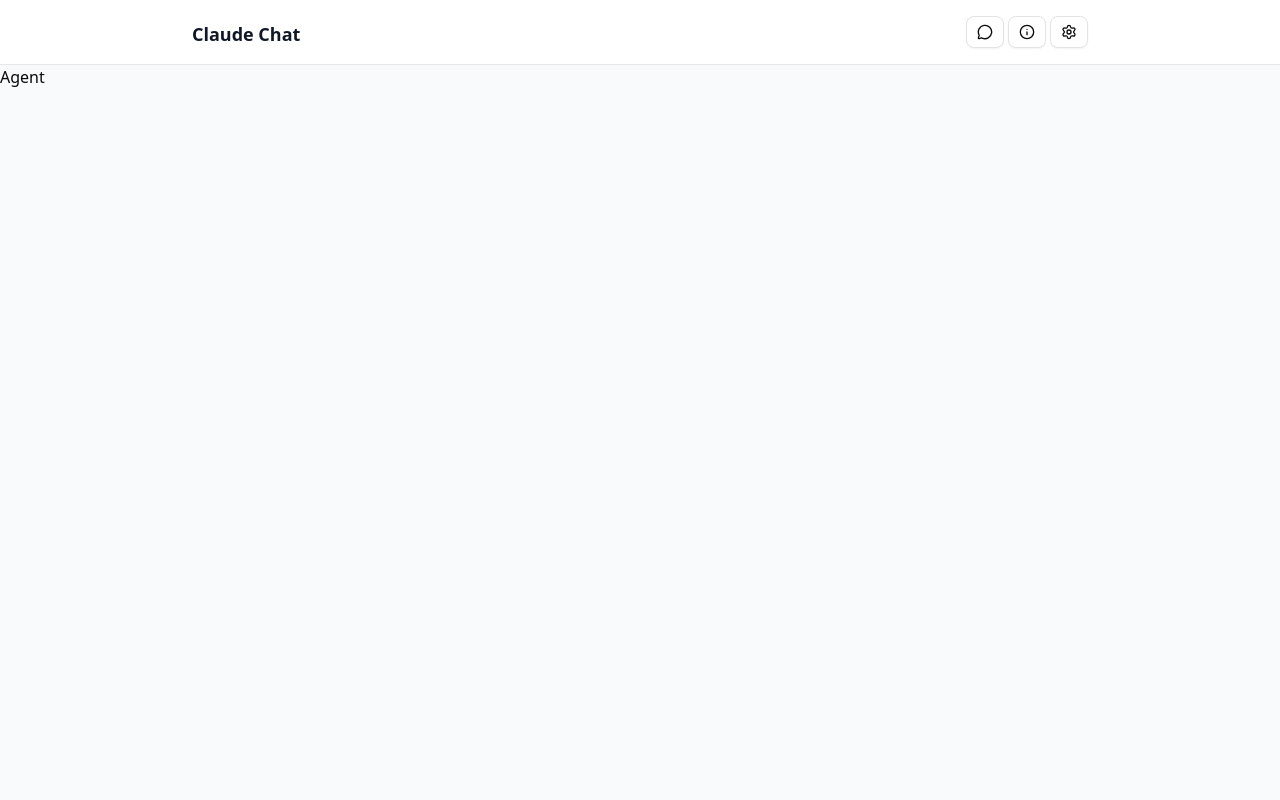
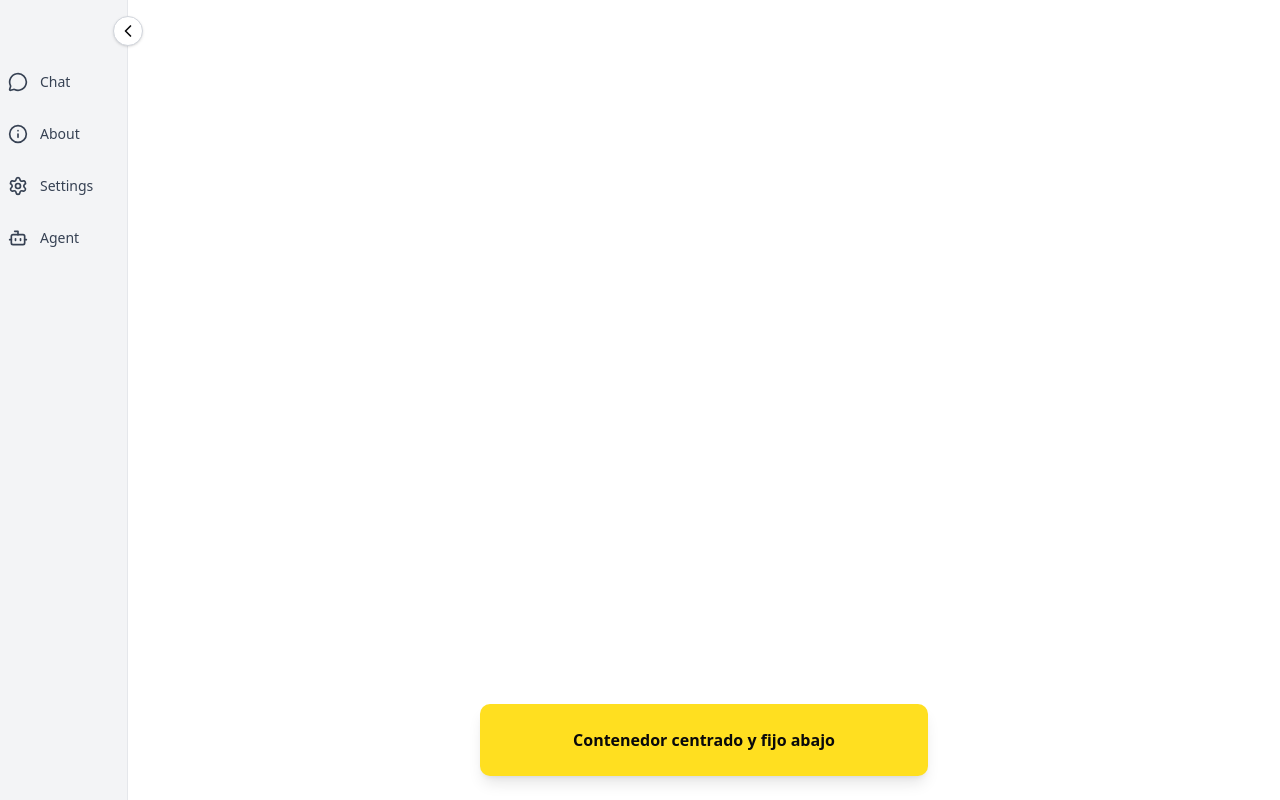
Before and after one commit to elevate-human-experiences/chatbot, a React (Vite) app in the folder frontend/: page /agent in a window 1280 px wide. Built offline with nearby package versions, Linux system fonts and the light colour scheme.

Commit message:
new layout: basic

```diff
--- a/frontend/src/components/Layout.tsx
+++ b/frontend/src/components/Layout.tsx
@@ -5,7 +5,7 @@ export function Layout() {
   const location = useLocation();
 
   // Don't show navigation on the home page (chat interface)
-  const showNavigation = location.pathname !== "/";
+  const showNavigation = location.pathname !== "/" && !location.pathname.startsWith("/agent");
 
   return (
     <div className="fixed inset-0 bg-gray-50 flex flex-col">
--- a/frontend/src/pages/Agent.tsx
+++ b/frontend/src/pages/Agent.tsx
@@ -1,3 +1,85 @@
+import { useState } from "react";
+import { ChevronLeft, ChevronRight, MessageCircle, Info, Settings, Bot } from "lucide-react";
+
 export function Agent() {
-  return <div>Agent</div>;
+  const [sidebarVisible, setSidebarVisible] = useState(true);
+
+  return (
+    <div className="flex h-screen">
+      {/* Sidebar */}
+      <div
+        className={`bg-gray-100 border-r border-gray-200 transition-all duration-200`}
+        style={{
+          width: sidebarVisible ? "10%" : "50px",
+          minWidth: sidebarVisible ? "80px" : "50px",
+          maxWidth: sidebarVisible ? undefined : "50px",
+          overflow: sidebarVisible ? "visible" : "hidden",
+        }}
+      >
+        {/* Columna izquierda */}
+        <nav className="flex flex-col items-start py-8 h-full px-2 gap-8 mt-10">
+          <a
+            href="#"
+            className={`flex items-center gap-3 text-gray-700 hover:text-blue-600 transition-colors w-full ${
+              sidebarVisible ? "" : "justify-center"
+            }`}
+          >
+            <MessageCircle className="w-5 h-5" />
+            {sidebarVisible && <span className="text-sm font-medium">Chat</span>}
+          </a>
+          <a
+            href="#"
+            className={`flex items-center gap-3 text-gray-700 hover:text-blue-600 transition-colors w-full ${
+              sidebarVisible ? "" : "justify-center"
+            }`}
+          >
+            <Info className="w-5 h-5" />
+            {sidebarVisible && <span className="text-sm font-medium">About</span>}
+          </a>
+          <a
+            href="#"
+            className={`flex items-center gap-3 text-gray-700 hover:text-blue-600 transition-colors w-full ${
+              sidebarVisible ? "" : "justify-center"
+            }`}
+          >
+            <Settings className="w-5 h-5" />
+            {sidebarVisible && <span className="text-sm font-medium">Settings</span>}
+          </a>
+          <a
+            href="#"
+            className={`flex items-center gap-3 text-gray-700 hover:text-blue-600 transition-colors w-full ${
+              sidebarVisible ? "" : "justify-center"
+            }`}
+          >
+            <Bot className="w-5 h-5" />
+            {sidebarVisible && <span className="text-sm font-medium">Agent</span>}
+          </a>
+        </nav>
+      </div>
+      <div className="flex-1 bg-white relative">
+        {/* Toggle button */}
+        <button
+          onClick={() => setSidebarVisible((v) => !v)}
+          className="absolute top-4 left-0 z-20 bg-white border border-gray-300 rounded-full shadow p-1 hover:bg-gray-50 transition"
+          style={{
+            transform: "translateX(-50%)",
+            left: sidebarVisible ? "0" : "0",
+          }}
+        >
+          {sidebarVisible ? (
+            <ChevronLeft className="w-5 h-5" />
+          ) : (
+            <ChevronRight className="w-5 h-5" />
+          )}
+        </button>
+        {/* Columna derecha */}
+        <div className="absolute left-1/2 bottom-0 transform -translate-x-1/2 mb-6 w-full max-w-md">
+          <div className="bg-yellow-300 rounded-lg shadow-lg p-6 w-full">
+            {/* Contenido centrado y fijo abajo */}
+            <div className="text-center font-semibold">Contenedor centrado y fijo abajo</div>
+          </div>
+        </div>
+      </div>
+    </div>
+  );
 }
```
